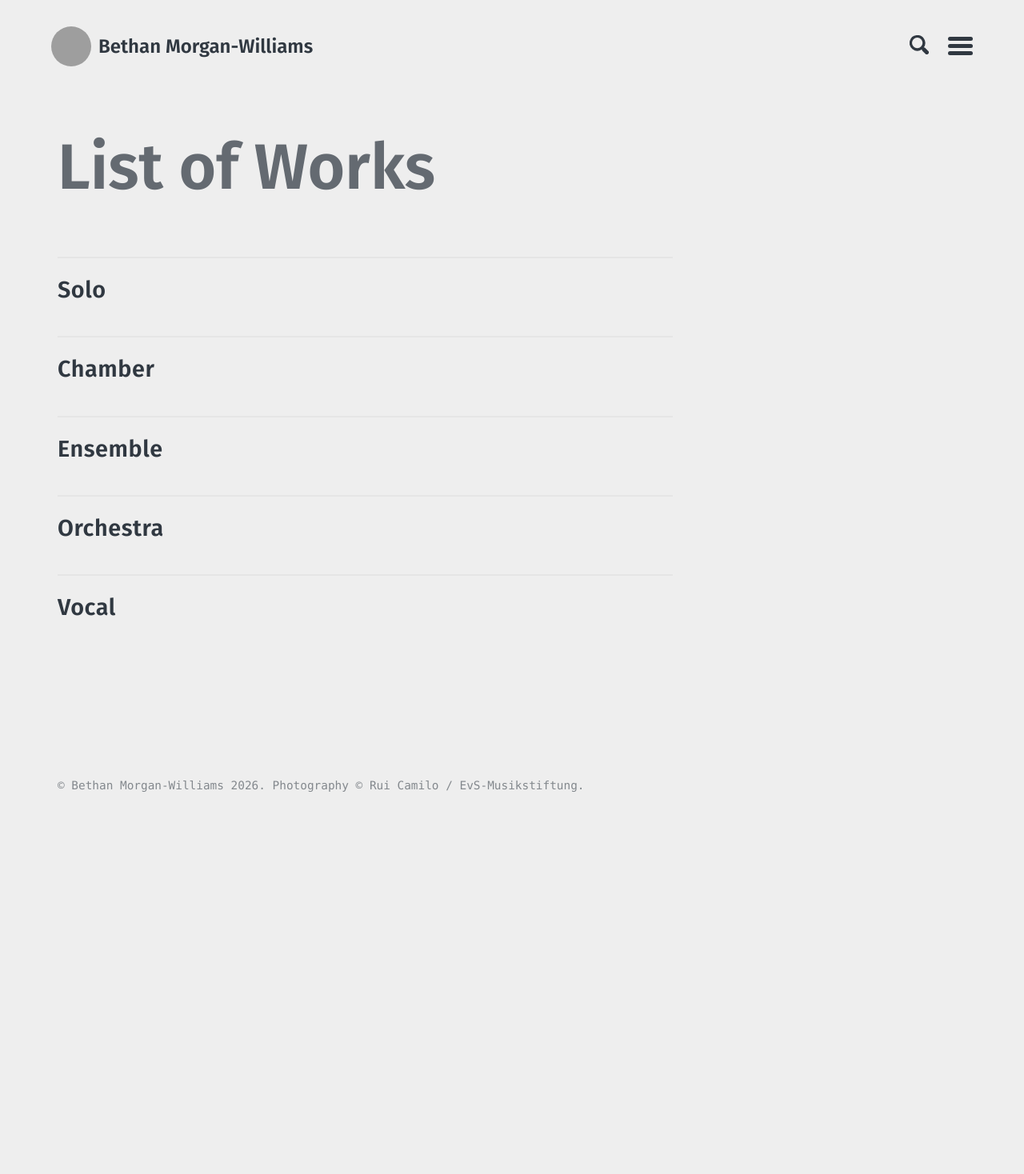
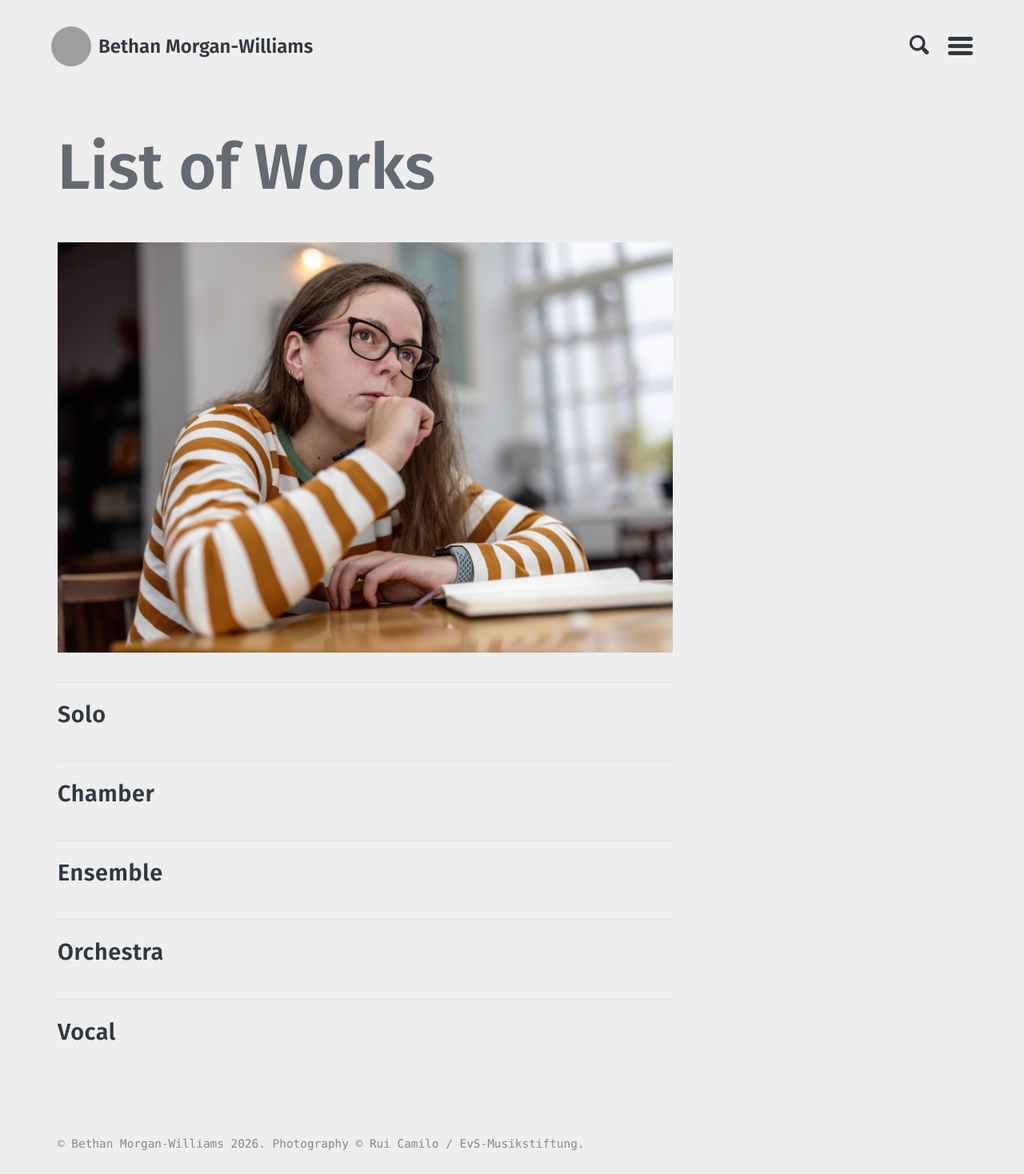
Before and after one commit to morganwilliamsb/website, a Jekyll site: the page built from works.md, in a window 1280 px wide. Shown: the whole page at 80% size. Built offline with Jekyll 4.4.1, drawn with Linux system fonts in a browser that asks for light colours; before the commit the page ends 1021 px from its top, so only the background shows below that; grey boxes are pictures that could not be loaded.

Commit message:
Update works.md with new image and details section

```diff
--- a/works.md
+++ b/works.md
@@ -2,6 +2,8 @@
 title: "List of Works"
 layout: page
 ---
+
+<img src="/assets/images/girl-thinking.jpeg" alt="Bethan Morgan-Williams" class="works-photo">
 
 <div class="works-list" markdown="1">
 
```
